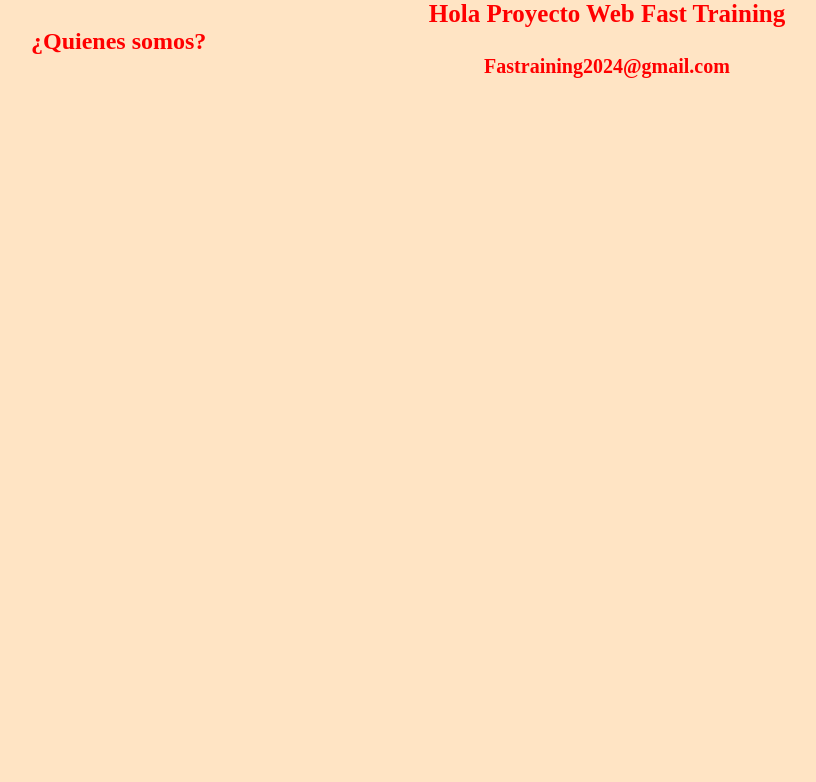
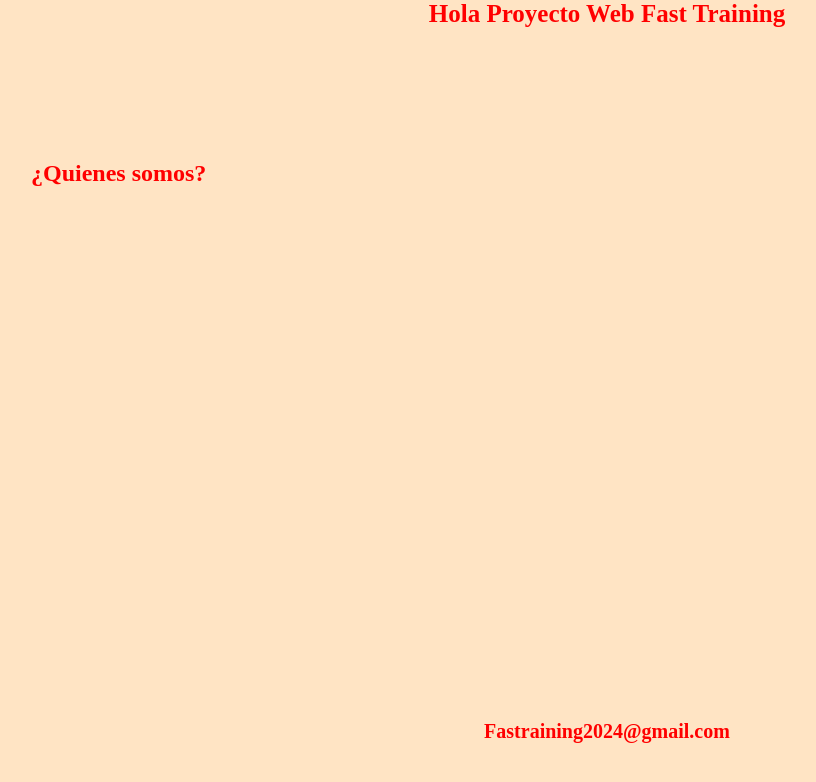
Before and after one commit to DannyCastro18/fastraining, a plain HTML site: page index.html in a window 1280 px wide. Shown: the whole page, without its empty margins (33-849 px from the left). Drawn offline with Linux system fonts and the light colour scheme.

Commit message:
cambio de viewport Landing page

```diff
--- a/css/style.css
+++ b/css/style.css
@@ -16,10 +16,10 @@ h3{
     font-size: 20px;
 }
 header{
-    height:20hv;
+    height:20vh;
 }
 main{
-    height: 70hv;
+    height: 70vh;
     width: 90%;
     margin: auto;
 }
```
